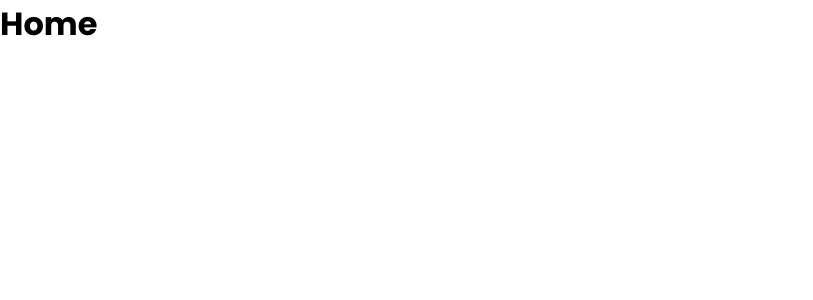
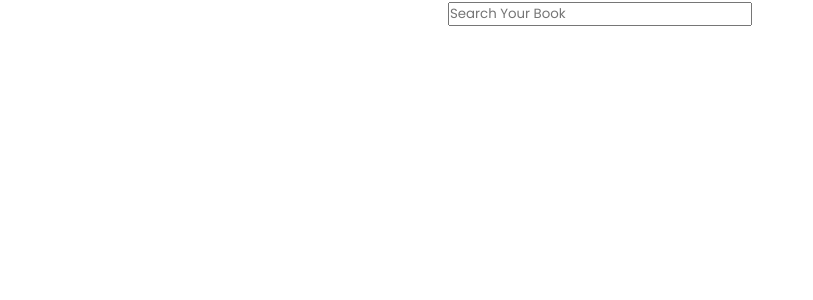
Before and after one commit to PSS2134/Library_Portal, a React (Create React App) app in the folder Client/: page /search in a window 1280 px wide. Shown: the top 300 px of the page, without its empty margins (0-813 px from the left). Built offline with nearby package versions, Linux system fonts and the light colour scheme.

Commit message:
search bar and search functionality added

```diff
--- a/Client/src/Pages/Booklist/Booklist.js
+++ b/Client/src/Pages/Booklist/Booklist.js
@@ -1,7 +1,7 @@
 import React, { useState, useEffect } from "react";
 import { useParams } from "react-router-dom";
 import Bookcard from "../../components/bookcard/Bookcard";
-import "../../Styles/booklist.css";
+import "./booklist.css";
 import Navbar from "../../components/navbar/navbar";
 import Footer from "../../components/footer/footer";
 import HashLoader from "react-spinners/HashLoader";
@@ -9,6 +9,7 @@ import HashLoader from "react-spinners/HashLoader";
 function Booklist({ updateUser }) {
   const { genre } = useParams();
   const [booksData, setBooksData] = useState([]);
+  const [query, setQuery] = useState("");
   const [loading, setLoading] = useState(true);
   // this will fetch books acording to particular genre
   const genregroup = booksData.filter((book) => {
@@ -16,10 +17,12 @@ function Booklist({ updateUser }) {
       return book;
     }
   });
-
+  // console.log(Object.values(genregroup[0])[1].toLowerCase());
+  const filteredItems = genregroup.filter((book) => {
+    return Object.values(book)[1].toLowerCase().includes(query.toLowerCase());
+  });
   useEffect(() => {
     fetch("https://mocki.io/v1/543bcd3a-e8aa-46ac-9279-0289293acfcd")
-
       .then((res) => res.json())
       .then((data) => {
         console.log(data);
@@ -52,7 +55,7 @@ function Booklist({ updateUser }) {
   }
   return (
     <>
-    {loading?
+      {loading ? (
         <div className="loading">
           <HashLoader
             color={"#F37A24"}
@@ -62,14 +65,37 @@ function Booklist({ updateUser }) {
             data-testid="loader"
           />
         </div>
-  :
+      ) : (
         <div className="booklist">
           <Navbar updateUser={updateUser} />
           <div className="head">
             <h1>Welcome to {genre} genre</h1>
             <p className="head-oneliner">{oneliner}</p>
           </div>
-      {makegroup(genregroup, 3).map((row, rowno) => (
+          <div
+            style={{
+              width: "100%",
+              backgroundColor: "#030c40",
+              padding: "0 35% 0 38%",
+            }}
+          >
+            <input
+              value={query}
+              onChange={(e) => setQuery(e.target.value)}
+              className="book-search"
+              type="search"
+              placeholder="Search Your Book"
+              style={{
+                width: "350px",
+                height: "40px",
+                marginleft: "300px",
+                border: "2px black solid",
+                paddingLeft: "20px",
+                borderRadius: "16px",
+              }}
+            />
+          </div>
+          {makegroup(filteredItems, 3).map((row, rowno) => (
             <div className="grid" key={rowno}>
               {row.map((book) => (
                 <Bookcard
@@ -77,7 +103,7 @@ function Booklist({ updateUser }) {
                   id={book.id}
                   title={book.name.slice(0, 18) + "..."}
                   author={book.author}
-              summary={book.summary&&book.summary.slice(0, 100) + "..."}
+                  summary={book.summary && book.summary.slice(0, 100) + "..."}
                   genre={book.genre}
                   url={book.url}
                 />
@@ -86,7 +112,7 @@ function Booklist({ updateUser }) {
           ))}
           <Footer />
         </div>
-}
+      )}
     </>
   );
 }
--- a/Client/src/Styles/booklist.css
+++ b/Client/src/Pages/Booklist/booklist.css
@@ -22,3 +22,6 @@
 .head-oneliner {
   color: yellow;
 }
+input[type="search"]::-webkit-search-cancel-button {
+  display: none;
+}
--- /dev/null
+++ b/Client/src/Pages/Booklist/searchbar.js
@@ -0,0 +1,23 @@
+import React from "react";
+
+function searchbar() {
+  return (
+    <div
+      style={{
+        width: "30%",
+        display: "block",
+        // margin: "0 auto",
+        padding: "0 35% 0 35%",
+      }}
+    >
+      <input
+        className="book-search"
+        type="text"
+        placeholder="Search Your Book"
+        style={{ width: "300px" }}
+      />
+    </div>
+  );
+}
+
+export default searchbar;
--- a/Client/src/routes/routes.js
+++ b/Client/src/routes/routes.js
@@ -13,6 +13,7 @@ import Booklist from "../Pages/Booklist/Booklist";
 import ScrollToTop from "./Scroll";
 import Members from "../Pages/team/Team";
 import FormElement from "../components/order/Form";
+import Searchbar from "../Pages/Booklist/searchbar";
 
 //data
 // import books from "../Data/data";
@@ -31,15 +32,15 @@ function Routes_new() {
     <BrowserRouter>
       <ScrollToTop />
       <Routes>
-        <Route
-          exact
-          path="/"
-          element={<Landing updateUser={updateUser} />}
-        />
+        <Route exact path="/" element={<Landing updateUser={updateUser} />} />
         <Route
           path="/user"
           element={
-            user && user.email ? <User updateUser={updateUser} /> : <Login updateUser={updateUser} />
+            user && user.email ? (
+              <User updateUser={updateUser} />
+            ) : (
+              <Login updateUser={updateUser} />
+            )
           }
         />
         <Route path="/signup" element={<Signup />} />
@@ -57,20 +58,28 @@ function Routes_new() {
         <Route
           path="/admin"
           element={
-            user && user.email ? <Admin updateUser={updateUser}/> : <Login updateUser={updateUser} />
+            user && user.email ? (
+              <Admin updateUser={updateUser} />
+            ) : (
+              <Login updateUser={updateUser} />
+            )
           }
         />
         <Route
           path="/order"
           element={
-            user && user.email ? <FormElement updateUser={updateUser}/> : <Login updateUser={updateUser} />
+            user && user.email ? (
+              <FormElement updateUser={updateUser} />
+            ) : (
+              <Login updateUser={updateUser} />
+            )
           }
         />
         <Route
           path="/library/:genre"
           element={
             user && user.email ? (
-              <Booklist updateUser={updateUser}/>
+              <Booklist updateUser={updateUser} />
             ) : (
               <Login updateUser={updateUser} />
             )
@@ -80,13 +89,14 @@ function Routes_new() {
           path="/library/:genre/:id"
           element={
             user && user.email ? (
-              <Bookinfo updateUser={updateUser}/>
+              <Bookinfo updateUser={updateUser} />
             ) : (
               <Login updateUser={updateUser} />
             )
           }
         />
-        <Route path="/team" element={<Members updateUser={updateUser}/>}/>
+        <Route path="/team" element={<Members updateUser={updateUser} />} />
+        <Route path="/search" element={<Searchbar />} />
         <Route path="*" element={<h1>Home</h1>} />
       </Routes>
     </BrowserRouter>
```
Lines whose indentation alone changed are shown as unchanged.
